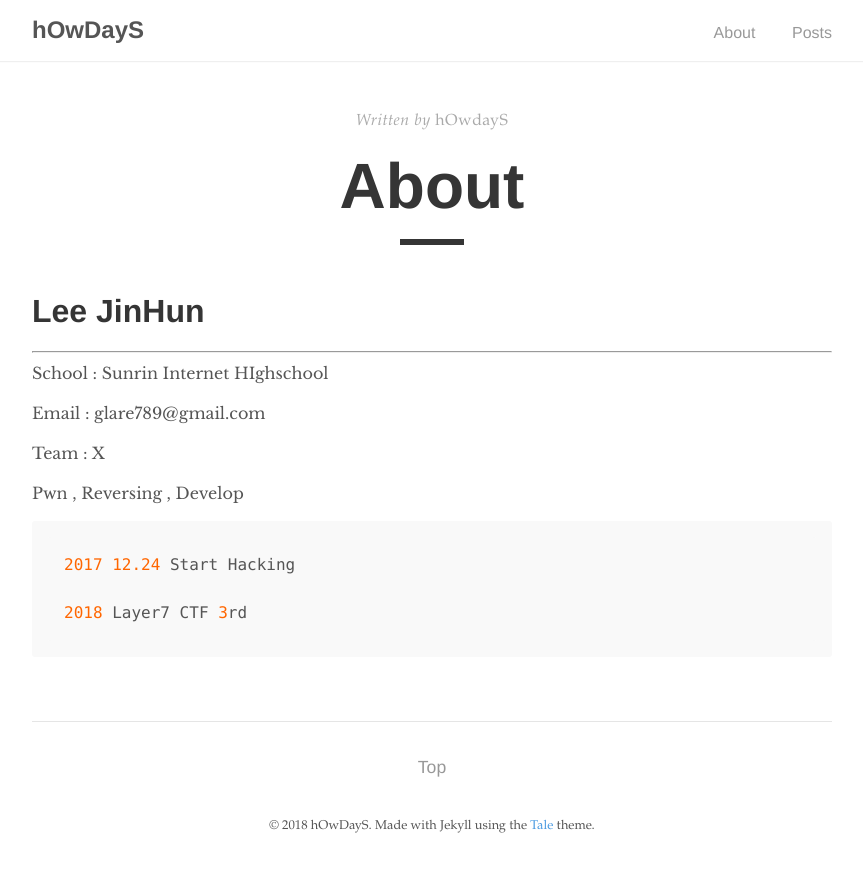
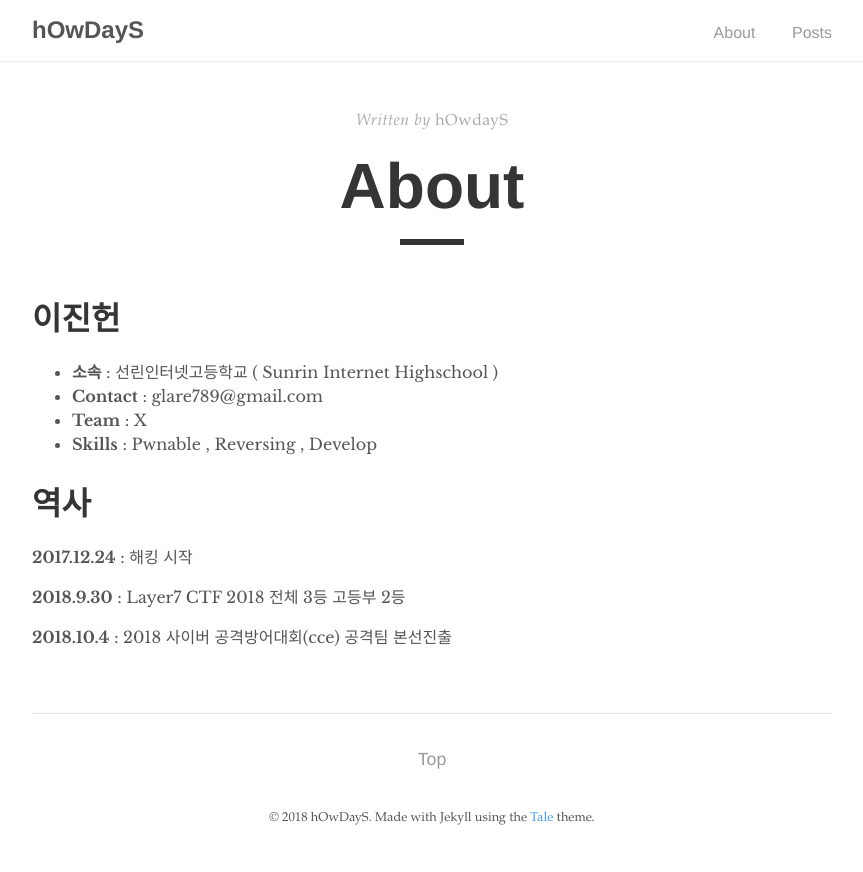
Before and after one commit to hOwD4yS/hOwD4yS.github.io, a Jekyll site: the page built from about.md, in a window 1280 px wide. Shown: the top 872 px of the page, without its empty margins (208-1071 px from the left). Built offline with Jekyll 4.4.1, drawn with Linux system fonts in a browser that asks for light colours.

Commit message:
add new post

````diff
--- a/about.md
+++ b/about.md
@@ -7,27 +7,19 @@ permalink: /about/
 
 
 
+<h1>이진헌</h1>
 
-
-<h1>Lee JinHun</h1>
-
-------
+- __소속__ : 선린인터넷고등학교 ( Sunrin Internet Highschool )
+- __Contact__ : glare789@gmail.com
+- __Team__ : X
+- __Skills__ : Pwnable , Reversing , Develop
 
 
 
-School : Sunrin Internet HIghschool
+<h1>역사</h1>
 
-Email : glare789@gmail.com
+__2017.12.24__  : 해킹 시작
 
-Team :  X
+__2018.9.30__ : Layer7 CTF 2018 전체 3등 고등부 2등
 
-Pwn , Reversing , Develop
-
-
-
-
-```python
-2017 12.24 Start Hacking
-
-2018 Layer7 CTF 3rd
-```
+__2018.10.4__ : 2018 사이버 공격방어대회(cce) 공격팀 본선진출
````
